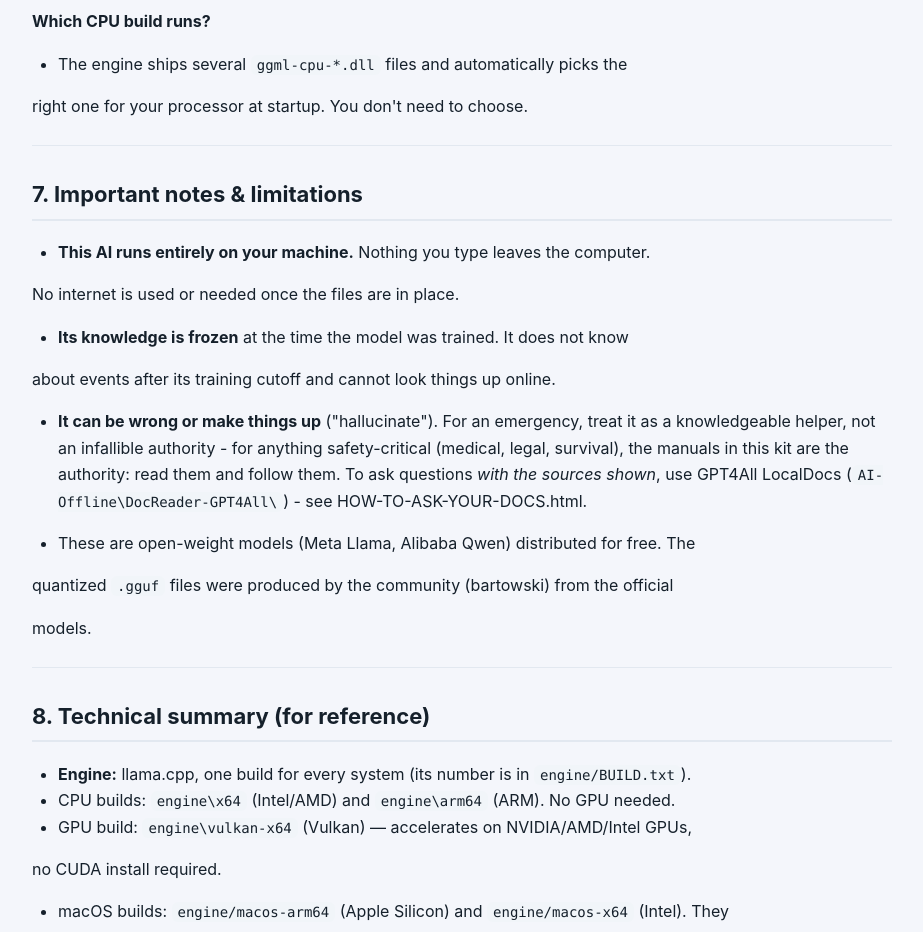
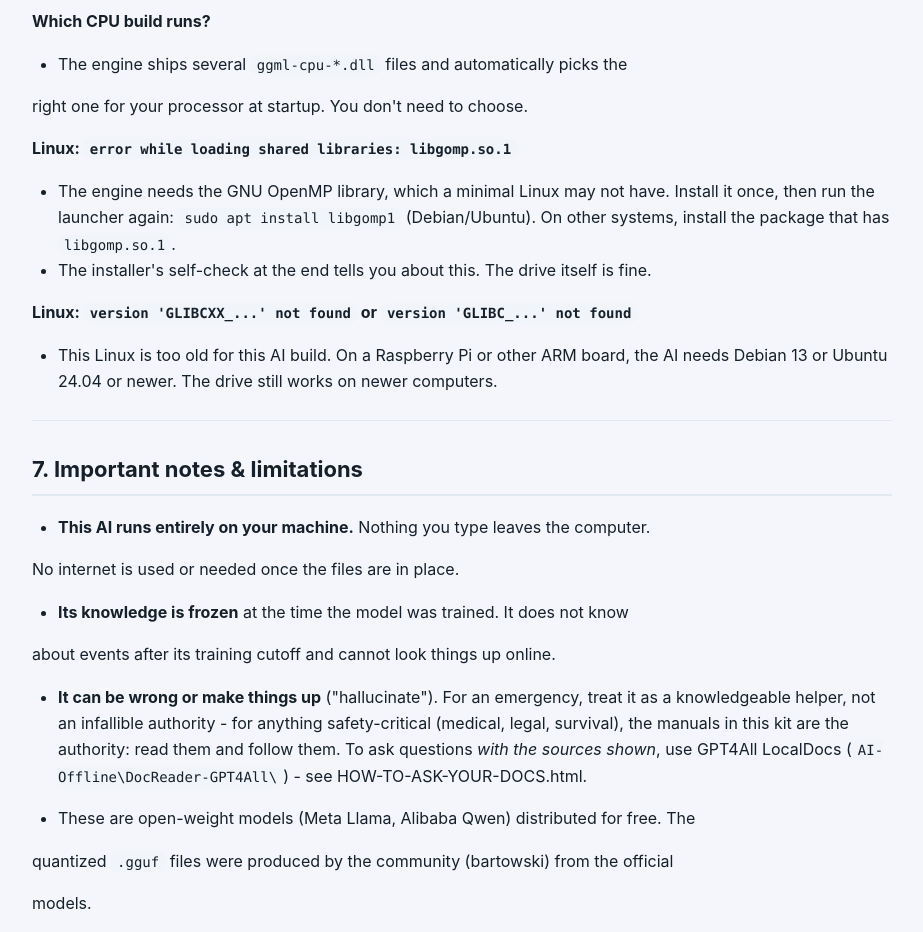
Before and after one commit to EnragedAntelope/offline-emergency-library, a plain HTML site: page docs/HOW-TO-RUN-OFFLINE-AI.html in a window 1280 px wide. Shown: the part 6240-7172 px from the top of the page, without its empty margins (178-1101 px from the left). Drawn offline with Linux system fonts and the light colour scheme.

Commit message:
installers: post-install self-check; no bare DONE on a broken kit (#30)
Both installers end with a read-only self-check before DONE:
- every engine/<platform> folder holds its llama-cli program (a failed
  unpack leaves a folder empty);
- the engine starts on this computer (llama-cli --version, same folder
  and library path as the launchers), with a fix hint for a missing
  libgomp.so.1, an old glibc/libstdc++, a noexec mount, a missing engine
  file (macOS) or a missing DLL (Windows 0xC0000135);
- every .zim has the ZIM magic number and the size its header gives
  (checksumPos + 16), so a cut-off download is caught;
- every .pdf starts with %PDF.

Any FAIL prints "FINISHED WITH PROBLEMS" and exits 1 instead of DONE. The
check writes nothing to the drive, so CHECKSUMS-SHA256.txt stays correct.
Docs: libgomp1 and old-glibc notes in HOW-TO-RUN-OFFLINE-AI (md + html).

Co-Authored-By: Claude Opus 5.5 <noreply@anthropic.com>

```diff
--- a/docs/HOW-TO-RUN-OFFLINE-AI.html
+++ b/docs/HOW-TO-RUN-OFFLINE-AI.html
@@ -231,6 +231,15 @@ E:\AI-Offline\
 <li>The engine ships several <code>ggml-cpu-*.dll</code> files and automatically picks the</li>
 </ul>
 <p>  right one for your processor at startup. You don't need to choose.</p>
+<p><strong>Linux: <code>error while loading shared libraries: libgomp.so.1</code></strong></p>
+<ul>
+<li>The engine needs the GNU OpenMP library, which a minimal Linux may not have. Install it once, then run the launcher again: <code>sudo apt install libgomp1</code> (Debian/Ubuntu). On other systems, install the package that has <code>libgomp.so.1</code>.</li>
+<li>The installer's self-check at the end tells you about this. The drive itself is fine.</li>
+</ul>
+<p><strong>Linux: <code>version 'GLIBCXX_...' not found</code> or <code>version 'GLIBC_...' not found</code></strong></p>
+<ul>
+<li>This Linux is too old for this AI build. On a Raspberry Pi or other ARM board, the AI needs Debian 13 or Ubuntu 24.04 or newer. The drive still works on newer computers.</li>
+</ul>
 <hr>
 <h2>7. Important notes &amp; limitations</h2>
 <ul>
```
Also changed, not shown: 3 other files.
